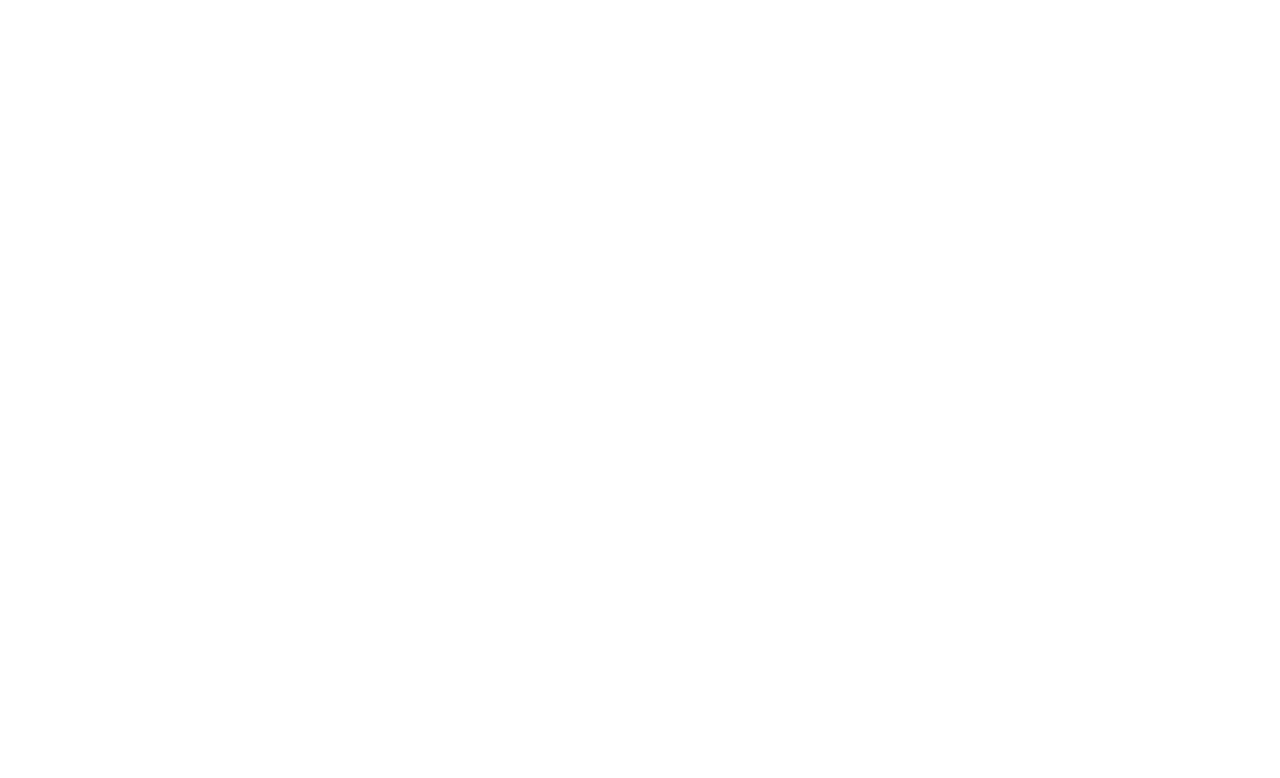
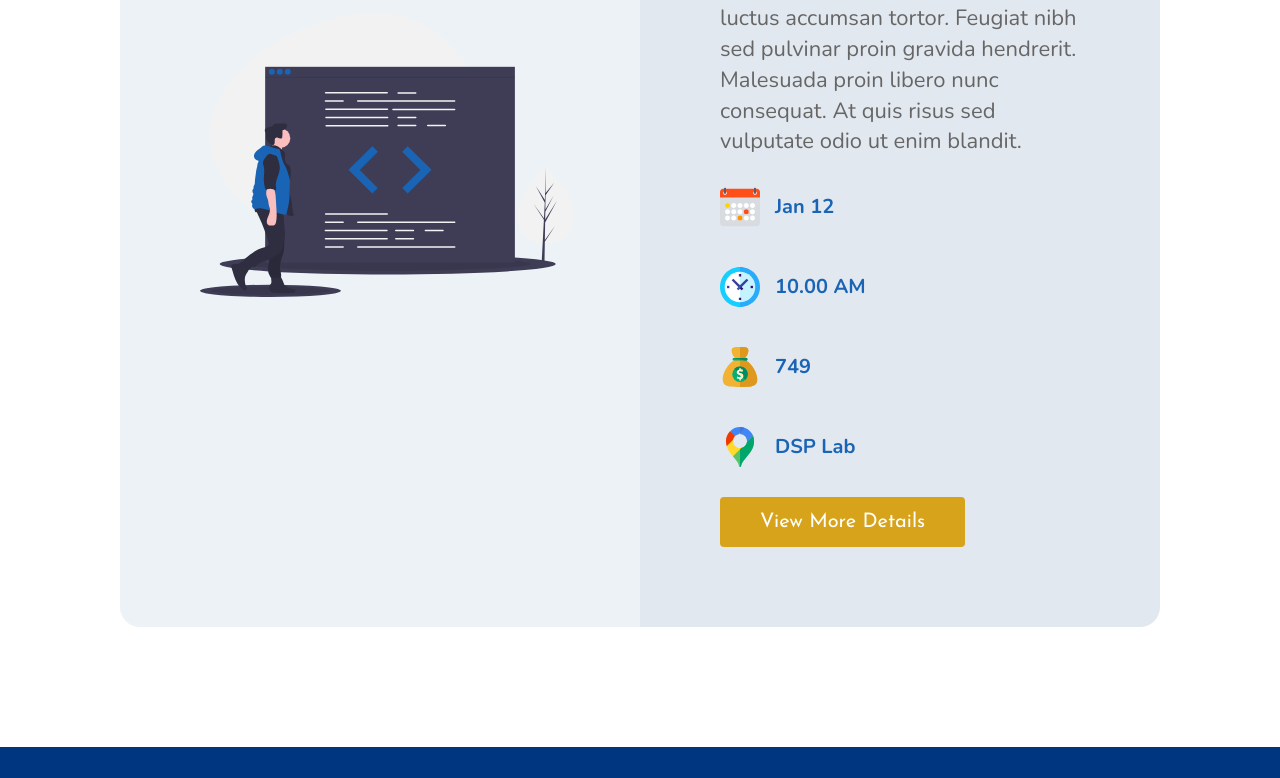
Before and after one commit to ImElan/Electrofocus-2021, a React (Create React App) app: page /workshops in a window 1280 px wide. Shown: the part 1282-2060 px from the top of the page. Before the commit the page ends 800 px from the top, so only its background shows below. Built offline with nearby package versions, Linux system fonts and the light colour scheme.

Commit message:
create single workshop info card in workshop page

```diff
--- /dev/null
+++ b/src/Components/WorkShopPageComponent/SingleWorkShopInfoCard.js
@@ -0,0 +1,29 @@
+import React,{Component} from 'react';
+import SingleWorkShopInfoDetails from './SingleWorkShopInfoDetails';
+import webdev from '../../assets/web_development.svg';
+
+class SingleWorkShopInfoCard extends Component {
+      render() {
+            const {name,infoDetails,price,date,time,venue} = this.props;
+            return(
+                  <div className='workshopInfoContainer__singleInfoCard'>
+                        <h3 className='workshopInfoContainer__name'>{name}</h3>
+                        <div className='workshopInfoContainer__image'>
+                              <img className='workshopInfoContainer__image--img' src={webdev} alt='web dev workshop'/>
+                        </div>
+                        <div className='workshopInfoContainer__content'>
+                              <h3 className='workshopInfoContainer__about'>{infoDetails}</h3>
+                              <div className='workshopInfoContainer__details'>
+                                    <SingleWorkShopInfoDetails info={date} icon='calendar' />
+                                    <SingleWorkShopInfoDetails info={time} icon='time' />
+                                    <SingleWorkShopInfoDetails info={price} icon='money' />
+                                    <SingleWorkShopInfoDetails info={venue} icon='location' />
+                              </div>
+                              <button className='btn workshopInfoContainer__button'>View More Details</button>
+                        </div>
+                  </div>
+            )
+      }
+}
+
+export default SingleWorkShopInfoCard;
--- /dev/null
+++ b/src/Components/WorkShopPageComponent/SingleWorkShopInfoDetails.js
@@ -0,0 +1,18 @@
+import React,{Component} from 'react';
+import sprite from '../../assets/workshopInfo_sprite.svg';
+
+class SingleWorkShopInfoDetails extends Component {
+      render() {
+            const { icon,info } = this.props;
+            return(
+                  <div className='workshopInfoContainer__detailsContainer'>
+                        <svg className='workshopInfoContainer__detailsImage'>
+                              <use xlinkHref={`${sprite}#${icon}`}/>
+                        </svg>
+                        <p className='workshopInfoContainer__detailsDetail'>{info}</p>
+                  </div>
+            )
+      }
+}
+
+export default SingleWorkShopInfoDetails;
--- /dev/null
+++ b/src/Components/WorkShopPageComponent/WorkShopInfoContainer.js
@@ -0,0 +1,30 @@
+import React, {Component} from 'react';
+import SingleWorkShopInfoCard from './SingleWorkShopInfoCard';
+import workshop from '../../Data/workshop';
+
+class WorkShopInfoContainer extends Component {
+      render() {
+            const { subtitle,title,detail } = this.props.info;
+            const { workshops } = this.props;
+            return(
+                  <div className='workshopInfoContainer'>
+                        <div className='workshopInfoContainer__heading'>
+                              <h4 className='heading--4 heading--4-dark text-center'>{subtitle}</h4>
+                              <h1 className='heading--1 heading--1-dark text-center'>{title}</h1>
+                              <h3 className='heading--3 heading--3-dark events__content--subtitle'>{detail}</h3>
+                              <div className='workshopInfoContainer__dots'>
+                                    <div className='workshopInfoContainer__dot'></div>
+                                    <div className='workshopInfoContainer__dot'></div>
+                                    <div className='workshopInfoContainer__dot'></div>
+                                    <div className='workshopInfoContainer__dot'></div>
+                              </div>
+                        </div>
+                        <div className='workshopInfoContainer__workshops'>
+                              <SingleWorkShopInfoCard {...workshops[0]} />
+                        </div>
+                  </div>
+            )
+      }
+}
+
+export default WorkShopInfoContainer;
--- a/src/Data/workshop.js
+++ b/src/Data/workshop.js
@@ -11,7 +11,8 @@ export default {
                   price:'749',
                   date:'Jan 12',
                   time:'10.00 AM',
-                  venue:'DSP Lab'
+                  venue:'DSP Lab',
+                  infoDetails:'Jaculis at erat pellentesque adipiscing commodo elit at. Feugiat in ante metus dictum at tempor commodo ullamcorper. Consequat interdum varius sit amet mattis vulputate enim. Mattis vulputate enim nulla aliquet porttitor lacus luctus accumsan tortor. Feugiat nibh sed pulvinar proin gravida hendrerit. Malesuada proin libero nunc consequat. At quis risus sed vulputate odio ut enim blandit.'
             },
             {
                   name:'Arduino',
@@ -20,7 +21,8 @@ export default {
                   price:'849',
                   date:'Jan 13',
                   time:'10.00 AM',
-                  venue:'VLSI Lab'
+                  venue:'VLSI Lab',
+                  infoDetails:'Laoreet id donec ultrices tincidunt arcu. Mauris rhoncus aenean vel elit scelerisque mauris. Metus dictum at tempor commodo ullamcorper. At consectetur lorem donec massa sapien faucibus. Neque convallis a cras semper auctor neque. Turpis in eu mi bibendum. Adipiscing elit duis tristique sollicitudin nibh sit. '
             },
             {
                   name:'Artificial Intelligence',
@@ -29,7 +31,16 @@ export default {
                   price:'749',
                   date:'Jan 13',
                   time:'9.00 AM',
-                  venue:'LHC 201'
+                  venue:'LHC 201',
+                  infoDetails:'Nibh tellus molestie nunc non blandit. Vulputate mi sit amet mauris commodo quis imperdiet massa tincidunt. Mauris augue neque gravida in fermentum et sollicitudin ac orci. Est ultricies integer quis auctor elit sed vulputate. Et odio pellentesque diam volutpat. Ullamcorper velit sed ullamcorper morbi tincidunt ornare.'
             },
       ]
 }
+
+const workShopPageInfo = {
+      subtitle:'Check Out our WorkShops',
+      title:'Learn in-demand job skills',
+      detail:'Lorem, ipsum dolor sit amet consectetur adipisicing elit. Tenetur distinctio necessitatibus pariatur voluptatibus.Tenetur distinctio necessitatibus pariatur voluptatibus quidem consequatur harum.'
+}
+
+export {workShopPageInfo};
--- a/src/Pages/WorkShop.js
+++ b/src/Pages/WorkShop.js
@@ -2,15 +2,21 @@ import React,{Component} from 'react';
 
 // ============> Components <=================
 import Header from '../Components/Header/Header';
+import Footer from '../Components/Footer/Footer';
+import WorkShopInfoContainer from '../Components/WorkShopPageComponent/WorkShopInfoContainer';
 
 // ============> Data <=============
+import workshop from '../Data/workshop';
 import {workShopPageHeader} from '../Data/header';
+import {workShopPageInfo} from '../Data/workshop';
 
 class WorkShop extends Component {
       render() {
             return(
                   <div className='container container--workshopo'>
                        <Header {...workShopPageHeader} />
+                       <WorkShopInfoContainer info={workShopPageInfo} {...workshop} />
+                       <Footer />
                   </div>
             )
       }
--- /dev/null
+++ b/src/sass/WorkShopPage/_workshopInfo.scss
@@ -0,0 +1,118 @@
+.workshopInfoContainer {
+      grid-column: full-start / full-end;
+      display: grid;
+      padding: 6rem;
+      padding-top: 10rem;
+      grid-template-rows: repeat(2,min-content);
+
+      &__heading {
+            display: grid;
+            row-gap: 1rem;
+            grid-template-columns: minmax(min-content,70rem);
+            justify-self: center;
+      }
+
+      &__dots {
+            display: grid;
+            row-gap: 2rem;
+            justify-items: center;
+            margin-top: 2.5rem;
+      }
+
+      &__dot {
+            height: 1rem;
+            width: 1rem;
+            border-radius: 50%;
+            background-color: $color-grey-dark-2;
+      }
+
+      &__workshops {
+            padding: 6rem;
+            padding-top: 8rem;
+      }
+
+      &__singleInfoCard {
+            display: grid;
+            grid-template-columns: repeat(2,1fr);
+            padding: 8rem;
+            position: relative;
+            background-image: linear-gradient(270deg,#E2E8F0 50%,#EDF2F7 0%);
+            border-radius: 2rem;
+      }
+
+      &__name {
+            font-family: $font-display;
+            font-size: 2.4rem;
+            background-color: $color-primary;
+            position: absolute;
+            color: $color-white;
+            padding: 0.8rem 5rem;
+            top: 0;
+            left: 50%;
+            transform: translateX(-50%);
+            border-bottom-left-radius: 1rem;
+            border-bottom-right-radius: 1rem;
+      }
+
+      &__image {
+            grid-column: 1 / span 1;
+            justify-self: center;
+            align-self: center;
+
+            &--img {
+                  width: 85%;
+            }
+      }
+
+      &__content {
+            display: grid;
+            padding-left: 8rem;
+            padding-top: 2rem;
+            grid-template-rows: repeat(3,min-content);
+            row-gap: 2rem;
+      }
+
+      &__about {
+            font-family: $font-primary;
+            font-size: 2.2rem;
+            line-height: 1.4;
+            color: $color-grey-dark-3;
+            font-weight: 400;
+      }
+
+      &__details {
+            display: grid;
+            align-items: center;
+            row-gap: 2rem;
+      }
+
+      &__detailsContainer {
+            display: flex;
+            padding: 1rem 0;
+            align-items: center;
+      }
+
+      &__detailsImage {
+            height: 4rem;
+            width: 4rem;
+            margin-right: 1.5rem;
+      }
+
+      &__detailsDetail {
+            font-family: $font-primary;
+            font-size: 2rem;
+            color: $color-primary;
+            font-weight: 600;
+      }
+
+      &__button {
+            justify-self: start;
+            border-radius: 4px;
+            background-color: $color-secondary;
+            transition: all 0.2s;
+
+            &:hover {
+                  background-color: $color-secondary-dark;
+            }
+      }
+}
--- a/src/sass/main.scss
+++ b/src/sass/main.scss
@@ -10,3 +10,4 @@
 @import './sponsors';
 @import './typography';
 @import './workshops';
+@import './WorkShopPage/workshopInfo';
```
Also changed, not shown: src/assets/web_development.svg (added), src/assets/workshopInfo_sprite.svg (added).
